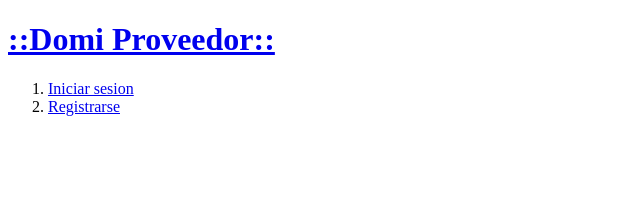
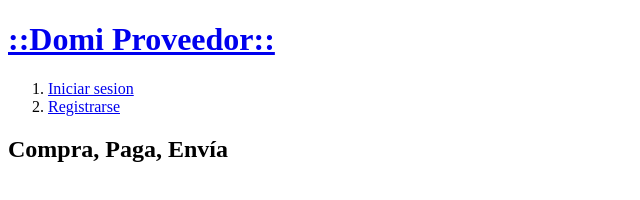
Before and after one commit to ecommercepitalito/App_Domicilios, a plain HTML site: page contacto.html in a window 1280 px wide. Shown: the whole page, without its empty margins (0-640 px from the left). Drawn offline with Linux system fonts and the light colour scheme.

Commit message:
In this commit Update contacto.html
create tag section>div>h1

```diff
--- a/contacto.html
+++ b/contacto.html
@@ -15,6 +15,12 @@
             </ol>
         </nav>
     </header>
+    <section>
+        <div>
+            <h1>Compra, Paga, Envía</h1>
+        </div>
+
+    </section>
 
 </body>
 </html>
```
